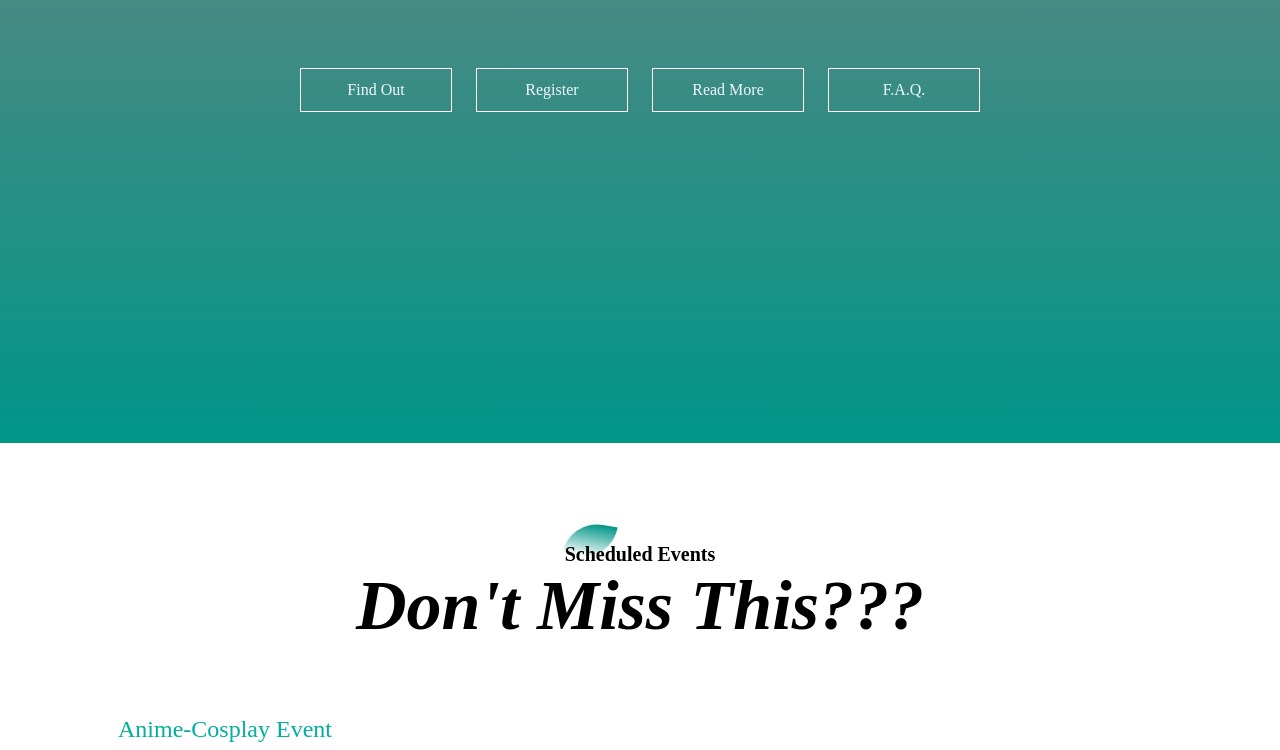
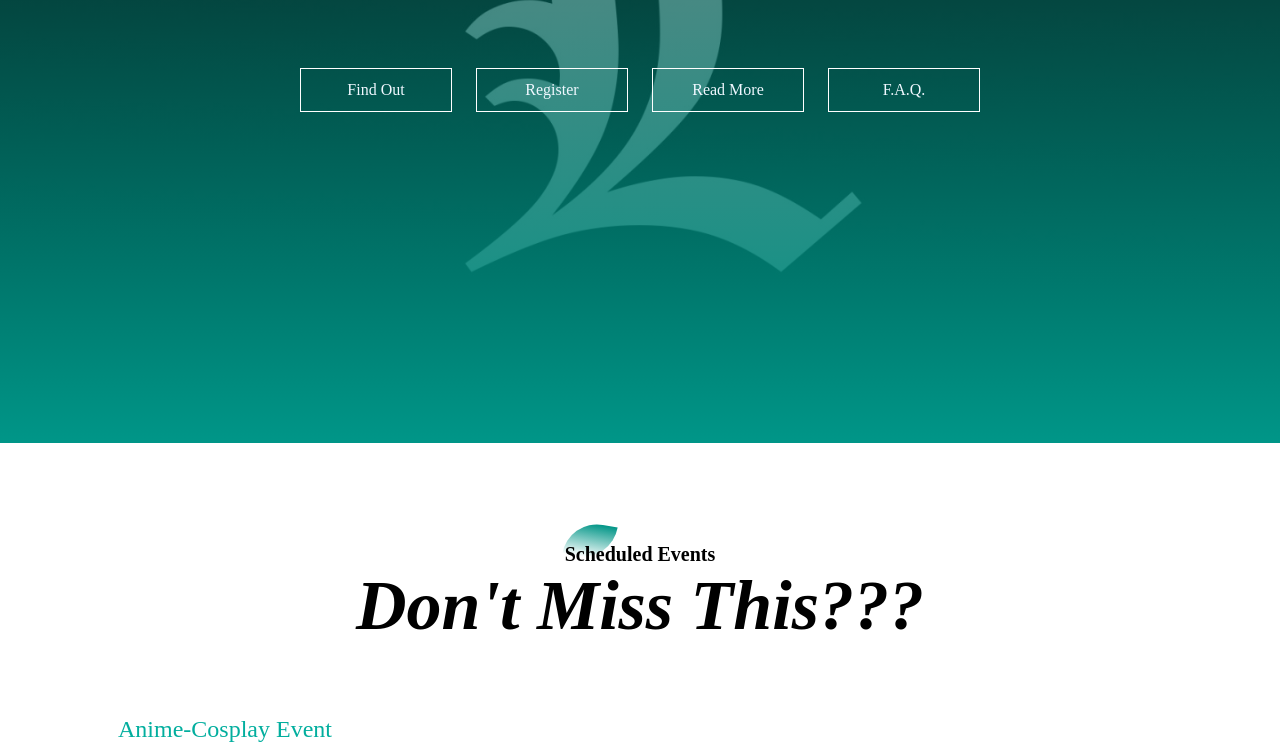
Before and after one commit to welshdragon779/welshdragon779, a plain HTML site: page index.html in a window 1280 px wide. Shown: the part 357-1107 px from the top of the page. Drawn offline with Linux system fonts and the light colour scheme.

Commit message:
Update styles.css

```diff
--- a/styles.css
+++ b/styles.css
@@ -6,7 +6,7 @@
 }
 
 #banner{
-	background:linear-gradient(rgba(0,0,0,0.5),#009688),url("images/banner.jpg");
+	background:linear-gradient(rgba(0,0,0,0.5),#009688),url("banner.jpg");
 	background-size: cover;
 	background-position: center;
 	height: 100vh;
```
